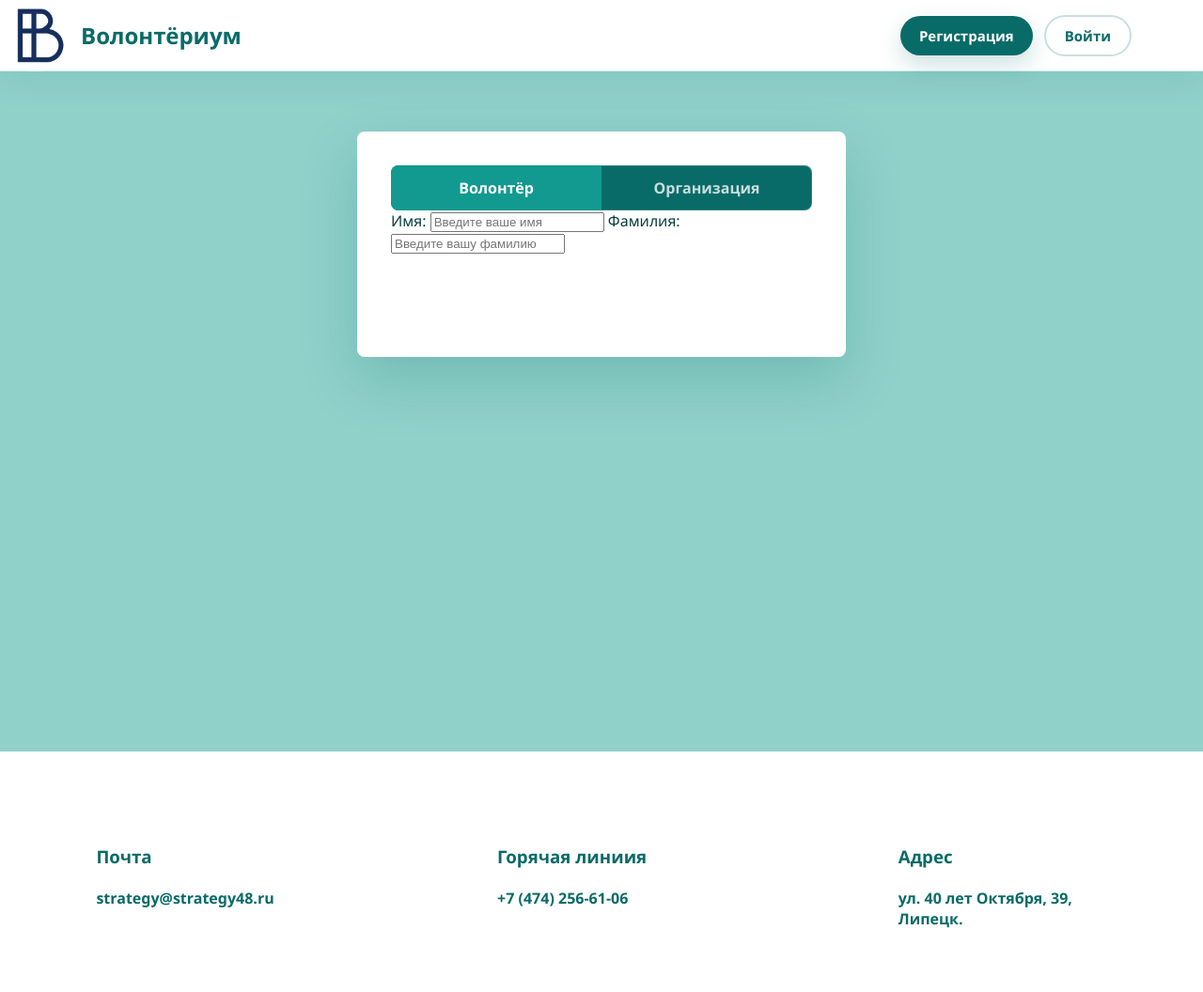
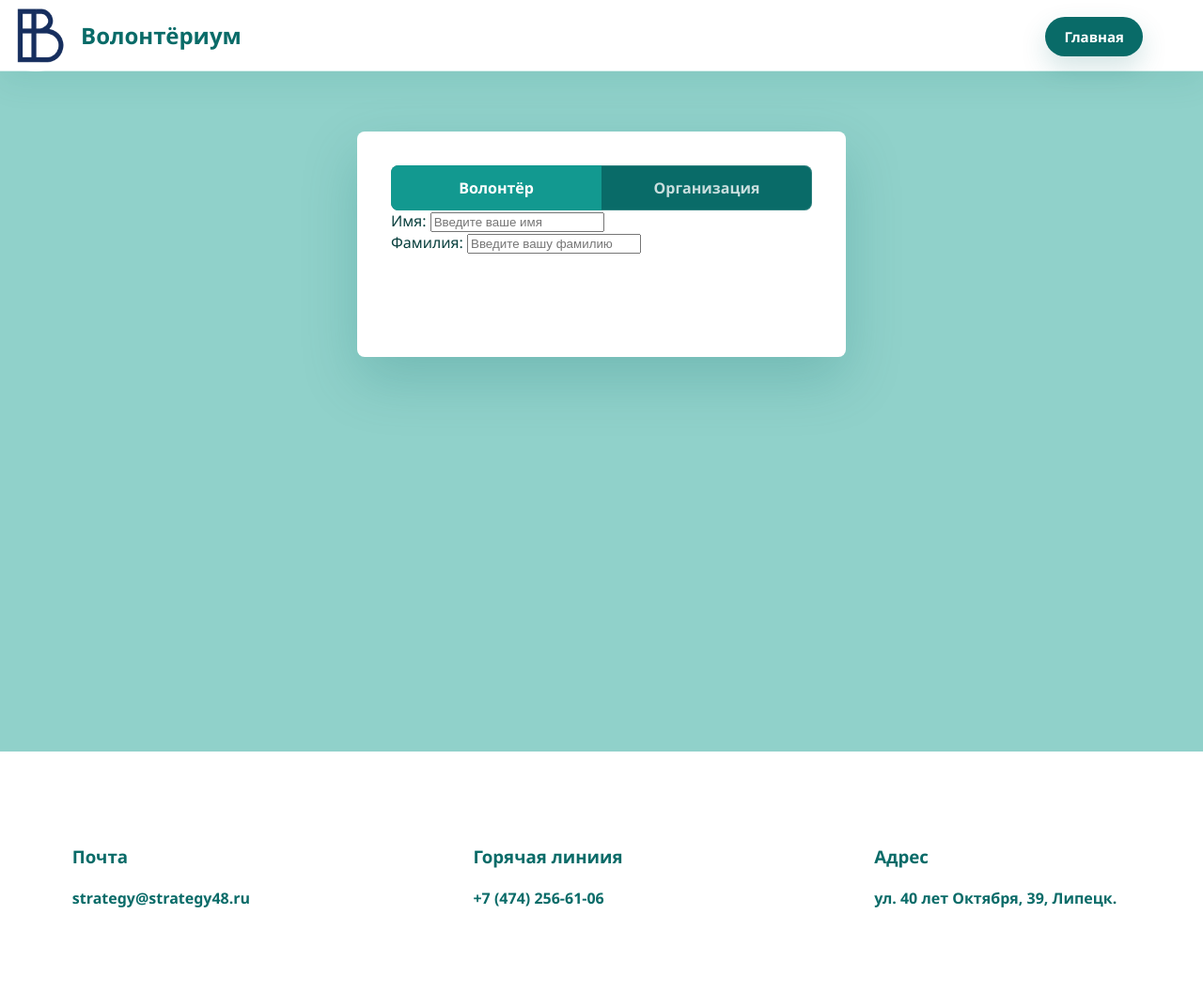
Before and after one commit to Tim-ai1/volunteers, a Flask app: page /register in a window 1280 px wide. Shown: the whole page at 94% size. Run offline with Flask 3, Linux system fonts and the light colour scheme.

Commit message:
General fix

```diff
--- a/static/css/style.css
+++ b/static/css/style.css
@@ -11,11 +11,22 @@
     box-sizing: border-box;
 }
 
+html,
+body {
+    max-width: 100%;
+    overflow-x: hidden;
+}
+
 body {
     margin: 0;
     font-family: "Segoe UI", sans-serif;
     color: var(--text);
     background: linear-gradient(180deg, var(--white) 0%, rgba(144, 209, 202, 0.2) 100%);
+}
+
+main {
+    max-width: 100%;
+    overflow-x: hidden;
 }
 
 .site-header {
@@ -144,9 +155,9 @@ body {
 
 .features-section {
     width: min(1120px, calc(100% - 36px));
-    margin: -74px auto 0;
+    margin: 56px auto 0;
     position: relative;
-    z-index: 2;
+    z-index: 1;
     display: grid;
     grid-template-columns: repeat(3, minmax(0, 1fr));
     gap: 22px;
@@ -257,7 +268,7 @@ body {
     }
 
     .features-section {
-        margin-top: -42px;
+        margin-top: 36px;
     }
 }
 
@@ -283,7 +294,7 @@ body {
 }
 
 #main-footer{
-    width: 100vw;
+    width: 100%;
     height: 32vh;
     background-color: #ffffff;
     color: var(--mint-dark);
@@ -294,8 +305,8 @@ body {
 
 #main-footer div {
     flex: 1;
-    padding: 10vh;
-    padding-left: 8vw;
+    min-width: 0;
+    padding: 10vh clamp(18px, 6vw, 8vw);
 }
 .logo
 {
@@ -316,12 +327,38 @@ body {
 }
 
 .auth-page {
+    position: relative;
     min-height: calc(100vh - 76px);
     display: flex;
     align-items: flex-start;
     justify-content: center;
     padding: clamp(36px, 8vh, 74px) 18px 42px;
     background: #90D1CA;
+}
+
+.auth-home-link {
+    position: absolute;
+    top: 18px;
+    right: clamp(18px, 5vw, 64px);
+    display: inline-flex;
+    align-items: center;
+    justify-content: center;
+    min-height: 42px;
+    padding: 10px 20px;
+    border-radius: 999px;
+    color: #FFFFFF;
+    background: #096B68;
+    font-size: 15px;
+    font-weight: 700;
+    text-decoration: none;
+    box-shadow: 0 12px 28px rgba(9, 107, 104, 0.18);
+    transition: transform 0.2s ease, background 0.2s ease;
+}
+
+.auth-home-link:hover {
+    color: #FFFFFF;
+    background: #129990;
+    transform: translateY(-2px);
 }
 
 .auth-card {
@@ -367,6 +404,15 @@ body {
 }
 
 @media (max-width: 560px) {
+    .auth-page {
+        padding-top: 88px;
+    }
+
+    .auth-home-link {
+        top: 22px;
+        right: 18px;
+    }
+
     .auth-card {
         padding: 24px;
     }
@@ -374,6 +420,15 @@ body {
     .role-option {
         padding: 12px 10px;
         font-size: 14px;
+    }
+
+    #main-footer {
+        height: auto;
+        flex-direction: column;
+    }
+
+    #main-footer div {
+        padding: 22px 18px;
     }
 }
 .role-content {
--- a/templates/base.html
+++ b/templates/base.html
@@ -12,10 +12,16 @@
 <header class="site-header">
     <a href="{{ url_for('index') }}" class="site-logo">Волонтёриум</a>
     <img src='static/images/img.png' alt="несмешная картинка" class="logo">
+    {% if request.endpoint not in ['login', 'register'] %}
     <nav class="header-actions" aria-label="Основная навигация">
         <a href="{{ url_for('register') }}" class="header-link header-register">Регистрация</a>
         <a href="{{ url_for('login') }}" class="header-link header-login">Войти</a>
     </nav>
+    {% else %}
+    <nav class="header-actions" aria-label="Основная навигация">
+        <a href="{{ url_for('index') }}" class="auth-home-link">Главная</a>
+    </nav>
+    {% endif %}
 </header>
     {% block content %}
     {% endblock %}
--- a/templates/index.html
+++ b/templates/index.html
@@ -43,4 +43,5 @@
             </div>
         </div>
     </section>
+</main>
 {% endblock %}
--- a/templates/register.html
+++ b/templates/register.html
@@ -12,6 +12,7 @@
         <div class="role-content role-content-active" data-content="volunteer">
             <label class="name_inp" for="name_person">Имя:</label>
             <input class="name_inp" type="text" id="name_person" placeholder="Введите ваше имя" required>
+            <br>
             <label class="sirname_inp" for="name_person">Фамилия:</label>
             <input class="sirname_inp" type="text" id="name_person" placeholder="Введите вашу фамилию" required>
         </div>
```
